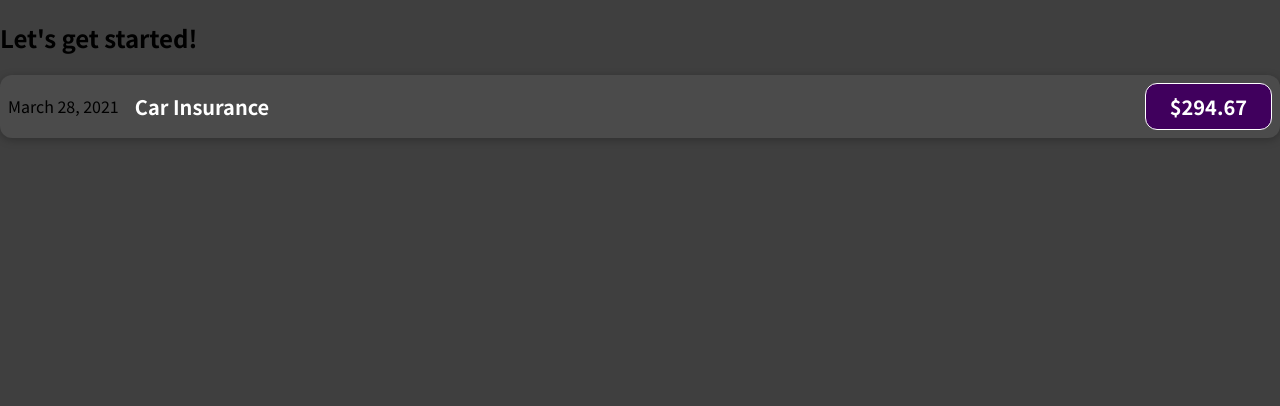
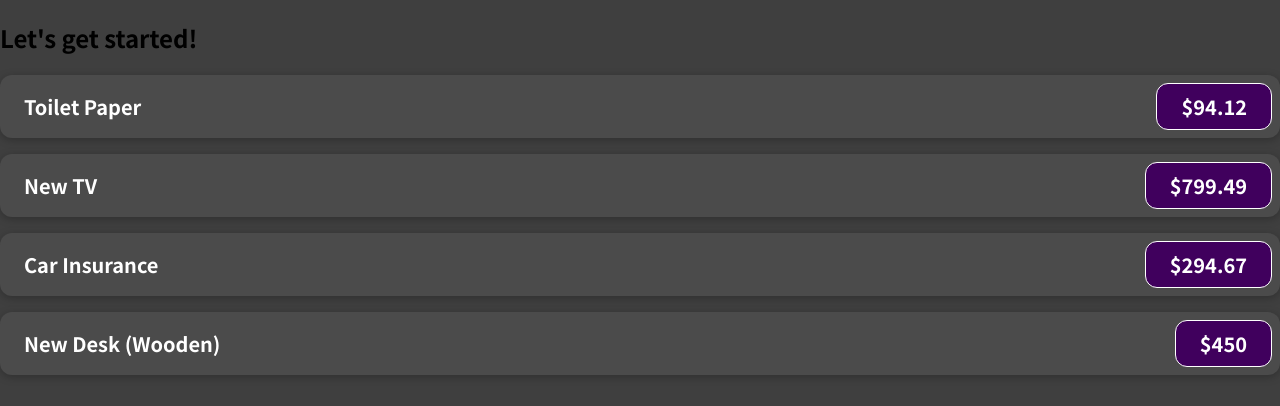
Before and after one commit to oliveroliverio/WD-Udemy-MaxS-React-the-complete-guide, a JavaScript app in the folder Section03/01-starting-setup/: page / in a window 1280 px wide. Shown: the top 406 px of the page. Built offline with nearby package versions, Linux system fonts and the light colour scheme.

Commit message:
bunch of practice

```diff
--- a/Section03/01-starting-setup/src/App.js
+++ b/Section03/01-starting-setup/src/App.js
@@ -1,10 +1,54 @@
 import ExpenseItem from "./components/ExpenseItem";
+
 function App() {
-  return (
+  // import data at the topmost component, then pass down to children components
+
+  const expenses = [
+    {
+      id: "e1",
+      title: "Toilet Paper",
+      amount: 94.12,
+      date: new Date(2020, 7, 14),
+    },
+    { id: "e2", title: "New TV", amount: 799.49, date: new Date(2021, 2, 12) },
+    {
+      id: "e3",
+      title: "Car Insurance",
+      amount: 294.67,
+      date: new Date(2021, 2, 28),
+    },
+    {
+      id: "e4",
+      title: "New Desk (Wooden)",
+      amount: 450,
+      date: new Date(2021, 5, 12),
+    },
+  ];
+ return (
     <div>
       <h2>Let's get started!</h2>
-      <ExpenseItem></ExpenseItem>
+      <ExpenseItem
+        title={expenses[0].title}
+        amount={expenses[0].amount}
+        date={expenses[0].date}
+      ></ExpenseItem>
+      <ExpenseItem
+        title={expenses[1].title}
+        amount={expenses[1].amount}
+        date={expenses[1].date}
+      ></ExpenseItem>
+      <ExpenseItem
+        title={expenses[2].title}
+        amount={expenses[2].amount}
+        date={expenses[2].date}
+      ></ExpenseItem>
+      <ExpenseItem
+        title={expenses[3].title}
+        amount={expenses[3].amount}
+        date={expenses[3].date}
+      ></ExpenseItem>
     </div>
   );
 }
+
 export default App;
--- a/Section03/01-starting-setup/src/components/ExpenseItem.js
+++ b/Section03/01-starting-setup/src/components/ExpenseItem.js
@@ -1,14 +1,15 @@
-import './ExpenseItem.css';
-function ExpenseItem() {
+import "./ExpenseItem.css";
+
+function ExpenseItem(props) {
   return (
     <div className="expense-item">
-      <div>March 28, 2021</div>
+      <div></div>
       <div className="expense-item__description">
-        <h2>Car Insurance</h2>
-        <div className="expense-item__price">$294.67</div>
+        <h2>{props.title}</h2>
+        <div className="expense-item__price">${props.amount}</div>
       </div>
     </div>
   );
 }
-// be sure to export
+
 export default ExpenseItem;
```
